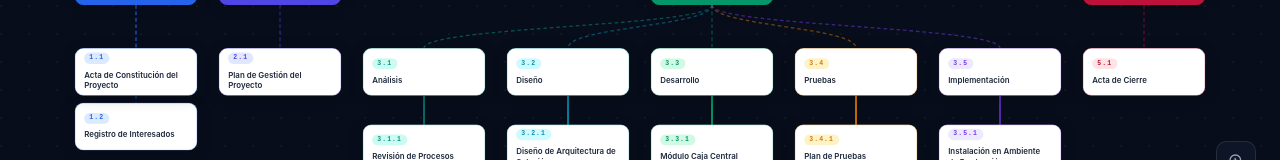
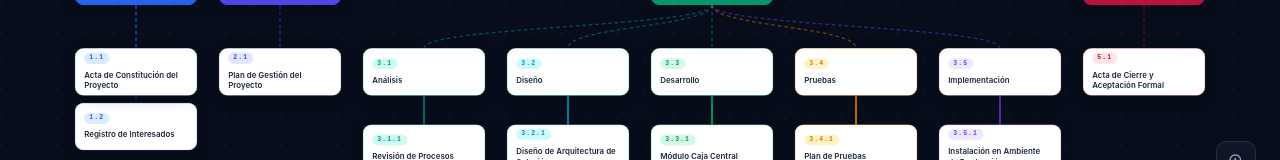
Before and after one commit to CermeGod/Trabajos-de-la-u, a React (Vite) app: page /edt in a window 1280 px wide. Shown: the part 499-659 px from the top of the page. Built offline with nearby package versions, Linux system fonts and the light colour scheme.

Commit message:
Rename Acta de Cierre

```diff
--- a/src/projects/edt-diagram/EdtDiagram.tsx
+++ b/src/projects/edt-diagram/EdtDiagram.tsx
@@ -112,7 +112,7 @@ const EDT_TREE: TreeNodeData[] = [
   {
     id: "5", code: "5", title: "Cierre", color: "#be123c", light: "#ffe4e6", icon: <CheckCircle size={16} />,
     children: [
-      { id: "5.1", code: "5.1", title: "Acta de Cierre" }
+      { id: "5.1", code: "5.1", title: "Acta de Cierre y Aceptación Formal" }
     ]
   }
 ];
```
